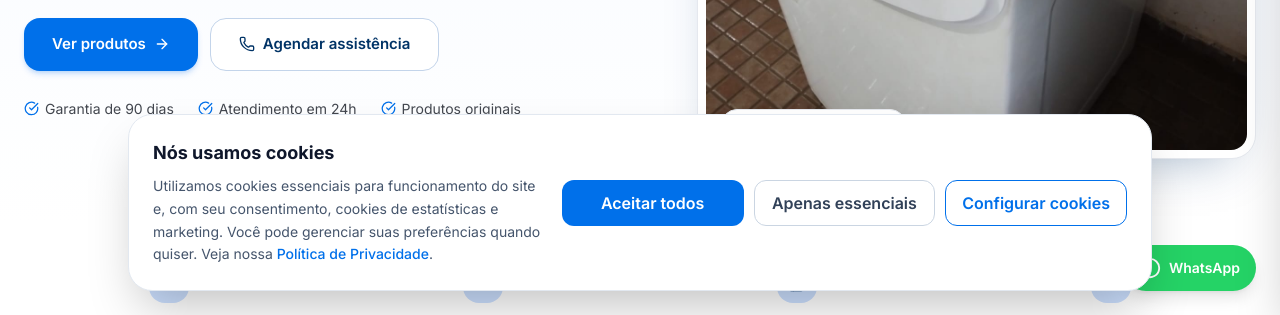
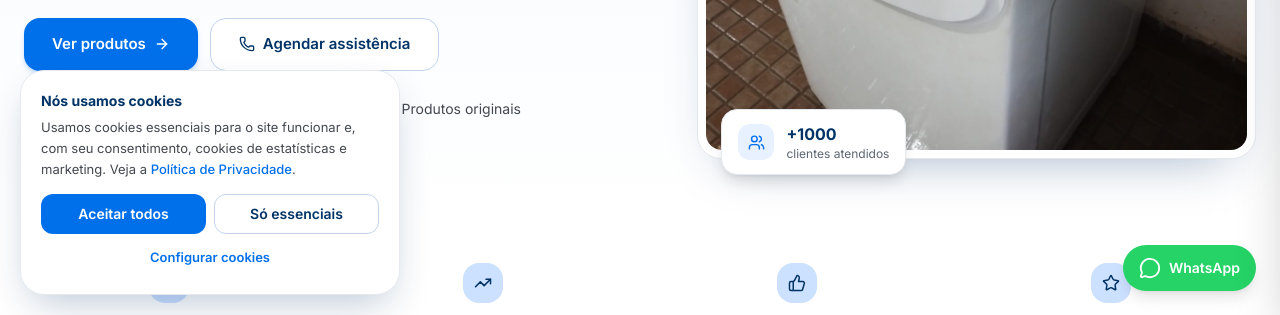
Before and after one commit to QueirozMoura/assistencia-tecnica, a React (Vite) app in the folder frontend/: page / in a window 1280 px wide. Shown: the part 485-800 px from the top of the page. Built offline with nearby package versions, Linux system fonts and the light colour scheme; no server answers.

Commit message:
style: improve CookieConsent component layout and accessibility; enhance button styles and visual feedback

```diff
--- a/frontend/src/components/layout/PrivacyPreferences.jsx
+++ b/frontend/src/components/layout/PrivacyPreferences.jsx
@@ -137,36 +137,36 @@ export default function CookieConsent({
   return (
     <>
       {shouldShowBanner && (
-        <div className="fixed inset-x-0 bottom-0 z-[60] p-4 md:p-6">
-          <div className="mx-auto max-w-5xl rounded-2xl bg-white shadow-2xl border border-slate-200 overflow-hidden">
-            <div className="px-5 py-5 md:px-6 md:py-6 flex flex-col lg:flex-row lg:items-center gap-5">
-              <div className="flex-1">
-                <h2 className="text-base md:text-lg font-bold text-slate-900">Nós usamos cookies</h2>
-                <p className="text-sm text-slate-600 mt-2 leading-relaxed">
-                  Utilizamos cookies essenciais para funcionamento do site e, com seu consentimento,
-                  cookies de estatísticas e marketing. Você pode gerenciar suas preferências quando quiser.
-                  Veja nossa{' '}
-                  <Link to="/politica-de-privacidade" className="text-[#0070ea] hover:underline font-medium">
+        <div
+          role="region"
+          aria-label="Aviso de cookies"
+          className="fixed bottom-3 left-3 right-3 z-[60] sm:bottom-5 sm:left-5 sm:right-auto sm:w-[380px]"
+        >
+          <div className="rounded-2xl bg-white border border-[#e5e8ee] shadow-[0_16px_40px_-12px_rgba(0,51,102,0.3)] p-4 sm:p-5">
+            <h2 className="text-sm font-bold text-[#003366]">Nós usamos cookies</h2>
+            <p className="text-[13px] text-[#43474f] mt-1.5 leading-relaxed">
+              Usamos cookies essenciais para o site funcionar e, com seu consentimento, cookies de
+              estatísticas e marketing. Veja a{' '}
+              <Link to="/politica-de-privacidade" className="text-[#0070ea] hover:underline font-medium focus-visible:outline-2 focus-visible:outline-[#0070ea] rounded">
                 Política de Privacidade
               </Link>
               .
             </p>
-              </div>
 
-              <div className="w-full lg:w-auto grid sm:grid-cols-3 gap-2.5">
+            <div className="mt-3.5 grid grid-cols-2 gap-2">
               <button
                 type="button"
                 onClick={onAcceptAll}
-                  className="px-4 py-2.5 rounded-lg bg-[#0070ea] text-white font-semibold hover:bg-[#0059bb] transition-colors"
+                className="h-10 rounded-lg bg-[#0070ea] text-white text-sm font-semibold hover:bg-[#0059bb] transition-colors focus-visible:outline-2 focus-visible:outline-offset-2 focus-visible:outline-[#0070ea]"
               >
                 Aceitar todos
               </button>
               <button
                 type="button"
                 onClick={onAcceptEssential}
-                  className="px-4 py-2.5 rounded-lg border border-slate-300 text-slate-700 font-semibold hover:bg-slate-50 transition-colors"
+                className="h-10 rounded-lg border border-[#c3d4ea] text-[#003366] text-sm font-semibold hover:border-[#0070ea] hover:bg-[#f5f9ff] transition-colors focus-visible:outline-2 focus-visible:outline-offset-2 focus-visible:outline-[#0070ea]"
               >
-                  Apenas essenciais
+                Só essenciais
               </button>
               <button
                 type="button"
@@ -174,11 +174,10 @@ export default function CookieConsent({
                   setDraftPreferences(normalizeCookiePreferences(currentPreferences || COOKIE_DEFAULT_PREFERENCES))
                   onOpenSettings?.()
                 }}
-                  className="px-4 py-2.5 rounded-lg border border-[#0070ea] text-[#0070ea] font-semibold hover:bg-[#e9f3ff] transition-colors"
+                className="col-span-2 h-8 rounded-lg text-[13px] font-semibold text-[#0070ea] hover:bg-[#e9f3ff] transition-colors focus-visible:outline-2 focus-visible:outline-[#0070ea]"
               >
                 Configurar cookies
               </button>
-              </div>
             </div>
           </div>
         </div>
```
Lines whose indentation alone changed are shown as unchanged.
